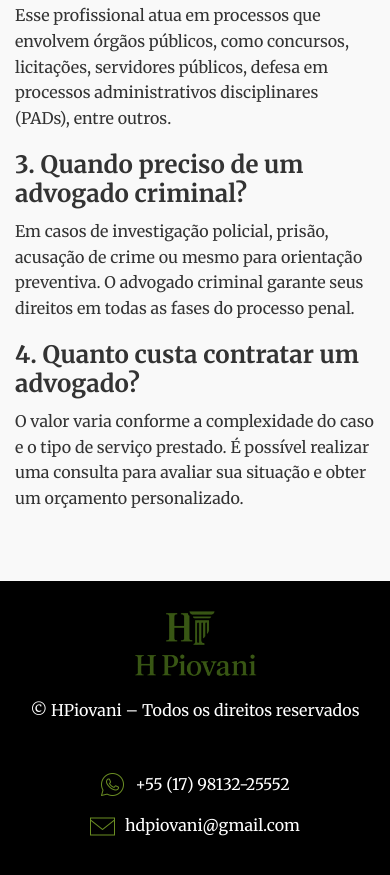
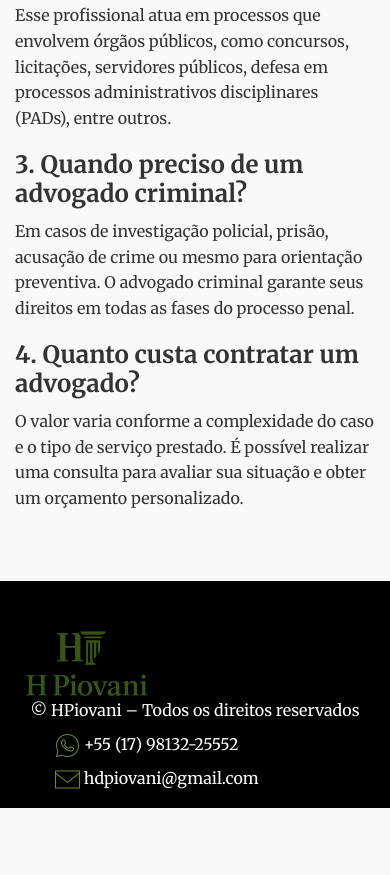
Before and after one commit to GRiguetto/Advocacia_Piovani, a plain HTML site: page index.html in a window 390 px wide. Shown: the part 6677-7552 px from the top of the page. After the commit the page ends 7485 px from the top, so only its background shows below. Drawn offline with nearby package versions, Linux system fonts and the light colour scheme.

Commit message:
Update style.css

```diff
--- a/style.css
+++ b/style.css
@@ -286,89 +286,45 @@ text-align: justify;
 footer {
     background: #000;
     padding-top: 50px;
-    min-height: 150px;
+    min-height: 150px; /* Ajustável */
 }
 
 footer .row {
   display: flex;
-    align-items: center;
-    justify-content: center;
-    text-align: center;
-}
-
-footer .col-md-3 {
-    margin-bottom: 20px;
-}
-
-footer .col-md-3 img {
-    max-width: 100%;
-    height: auto;
+  align-items: stretch; /* estica todas as colunas */
 }
 
 footer .col-md-6 {
-    margin-bottom: 20px;
+  display: flex;
+  align-items: center;
+  justify-content: center;
 }
 
 footer .col-md-6 p {
-    margin-bottom: 0;
+  margin-bottom: 0; /* tira margem extra */
   color: #ffffff;
   text-align: center;
 }
 
-footer ul {
-    list-style: none;
-    padding: 0;
-    margin: 0;
-    display: flex;
-    flex-direction: column;
-    align-items: center;
-}
-
 footer ul li {
-    margin: 8px 0;
+    margin-top: 8px;
 }
 
 footer ul li a {
     color: #ffffff;
-    display: flex;
-    align-items: center;
-    justify-content: center;
-    text-decoration: none;
-    transition: color 0.3s ease;
 }
 
 footer ul li a img {
     width: 25px;
-    margin-right: 10px;
 }
 
 footer ul li a:hover {
     color: #6B8E23;
-}
-
-/* Ajustes responsivos para o footer */
-@media (max-width: 768px) {
-    footer {
-        padding: 30px 0;
-    }
-
-    footer .row {
-        flex-direction: column;
-    }
-
-    footer .col-md-3,
-    footer .col-md-6 {
-        width: 100%;
-        text-align: center;
+    text-decoration: none;
 }
 
 footer ul {
-        margin-top: 20px;
-    }
-
-    footer ul li a {
-        justify-content: center;
-    }
+    list-style: none;
 }
 
 /* Animações */
```
Lines whose indentation alone changed are shown as unchanged.
